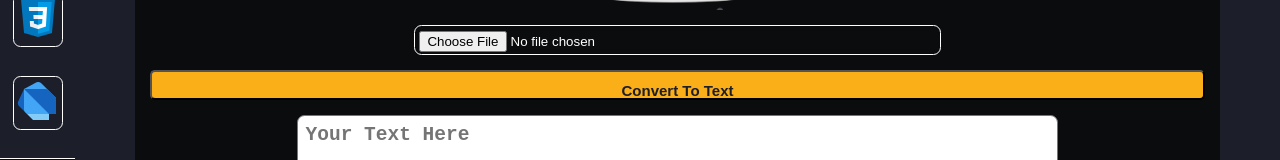
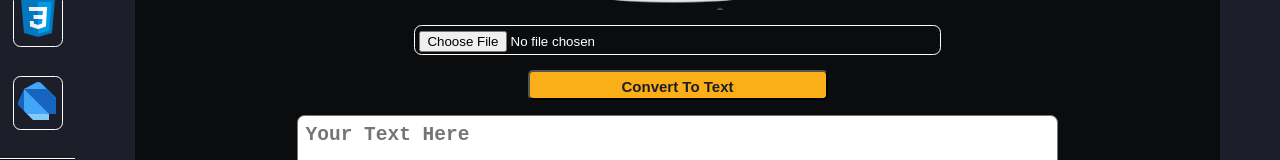
Before and after one commit to faizan619/Codo-File, a React (Create React App) app in the folder frontend/: page /editor/image2text in a window 1280 px wide. Shown: the part 282-442 px from the top of the page. Built offline with nearby package versions, Linux system fonts and the light colour scheme.

Commit message:
style image2text button

```diff
--- a/frontend/src/index.css
+++ b/frontend/src/index.css
@@ -124,8 +124,7 @@ Header Section Designing...
     border: 1px solid white;
     justify-content: space-between;
     align-items: center;
-    /* position: sticky; */
-    position:fixed;
+    position: sticky;
     width: 100%;
     padding: 1.3rem 1.5rem;
     top: 0%;
@@ -741,6 +740,10 @@ image to text page Design
     font-weight: bold;
     font-size: 1.3rem;
 }
+.imgbtn{
+    width:300px;
+    padding: .4rem;
+}
 .image-text-box textarea{
     padding: .5rem;
     height: 90%;
```
